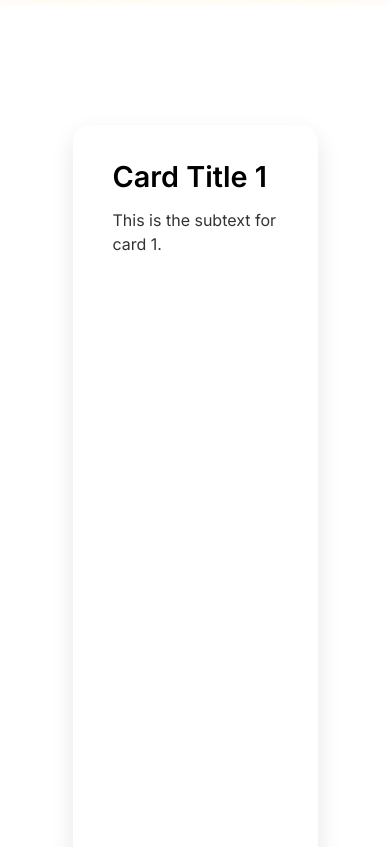
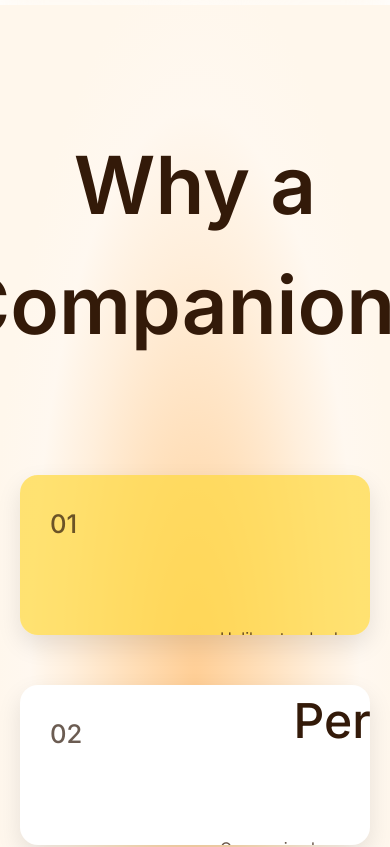
Before and after one commit to medhakg205/ieeecsclone, a React (Vite) app: page / in a window 390 px wide. Shown: the part 7280-8127 px from the top of the page. Built offline with nearby package versions, Linux system fonts and the light colour scheme; a web font is replaced by a local one.

Commit message:
Advantagessection updated

```diff
--- a/src/Components/Hero/Advantages.jsx
+++ b/src/Components/Hero/Advantages.jsx
@@ -4,20 +4,20 @@ import "./adv.css";
 
 const cardsData = [
   {
-    title: "Card Title 1",
-    text: "This is the subtext for card 1.",
+    title: "Empathy",
+    text: "Unlike standard virtual companions, Companion is based on a database of conversations\n from a professional support service. This means that it does not simply process\n information, but can truly listen, recognize subtle emotional signals, and offer support that is\n proven by real experience in helping people in a variety of life situations.",
   },
   {
-    title: "Card Title 2",
-    text: "This is the subtext for card 2.",
+    title: "Personalization",
+    text: "Companion learns from your interactions, adapting its communication style and\n recommendations to your individual needs and preferences. You recieve support that is\n tailored to you, helping you grow and develop at your own",
   },
   {
-    title: "Card Title 3",
-    text: "This is the subtext for card 3.",
+    title: "Availability",
+    text: "Companion is available 24/7, at any time of the day or night. You don't have to wait for\n someone to be free or in the mood to listen.Support and communication are always just a\n click or a voice command away.",
   },
   {
-    title: "Card Title 4",
-    text: "This is the subtext for card 4.",
+    title: "Confidentiality",
+    text: "All your conversations with your device are processed locally or using advanced\n encryption methods, ensuring that your conversations with your computer remain\n completely private. ",
   },
 ];
 
@@ -26,11 +26,13 @@ export default function CardStack() {
   const isInView = useInView(sectionRef, { once: true, margin: "-10% 0px" });
 
   return (
-    <div className="cards-section" ref={sectionRef}>
+    <section id="adv" className="cards-section" ref={sectionRef}>
+
+      <h1 className="section-heading">Why a Companion?</h1>
       {cardsData.map((card, index) => (
   <motion.div
     key={index}
-          className={`card ${index % 2 === 0 ? "white" : "yellow"}`}
+    className={`card ${index % 2 === 0 ? "yellow" : "white"}`}
     initial={{ y: 100, opacity: 0 }}
     animate={isInView ? { y: 0, opacity: 1 } : {}}
     transition={{
@@ -39,10 +41,16 @@ export default function CardStack() {
       ease: "easeOut",
     }}
   >
+    <div className="card-number">
+      {String(index + 1).padStart(2, "0")}
+    </div>
+    <div className="card-content">
       <h2>{card.title}</h2>
       <p>{card.text}</p>
+    </div>
   </motion.div>
 ))}
-    </div>
+
+    </section>
   );
 }
--- a/src/Components/Hero/FullSection.css
+++ b/src/Components/Hero/FullSection.css
@@ -3,7 +3,14 @@
   width: 100%;
   height: 100vh;
   overflow: hidden;
-  background: linear-gradient(135deg, #fff7e6, #ffd8a6);
+   background: radial-gradient(
+    ellipse at center,
+    rgba(255, 165, 60, 0.55) 0%,
+    rgba(255, 165, 60, 0.35) 25%,
+    rgba(255, 165, 60, 0.18) 45%,
+    rgba(255, 165, 60, 0.08) 60%,
+    #fff7ec 75%
+  );
   font-family: "Arial", sans-serif;
   color: #3b1f00; /* brown color for links */
 }
@@ -11,17 +18,18 @@
 .nav-links {
   position: absolute;
   top: 2rem;
-  right: 3rem;
+  right: 25rem;
   display: flex;
   flex-direction: column;
   gap: 0.5rem;
   z-index: 10;
+  line-height: 28px;
 }
 
 .nav-links a {
-  color: #3b1f00;
+  color:  rgba(62, 24, 6,0.8);
   text-decoration: none;
-  font-size: 1.1rem;
+  font-size: 2rem;
   transition: color 0.2s ease;
 }
 
@@ -34,22 +42,24 @@
   bottom: 0;
   left: 50%;
   transform: translateX(-50%);
-  font-size: 20vw; /* huge text */
-  font-weight: 900;
-  color: rgba(59, 31, 0, 0.1); /* subtle background text */
+  font-size: 20vw;
+  font-weight: 600;
+  color: rgba(62, 24, 6); /* subtle background text */
   pointer-events: none;
   user-select: none;
   white-space: nowrap;
+  letter-spacing: -10px;
 }
 
 .nav-video-wrapper {
   position: absolute;
-  top: 50%;
+  bottom:0%;
   left: 50%;
-  transform: translate(-50%, -50%);
+  transform: translateX(-50%);
+aspect-ratio: 16 / 9;
   z-index: 5;
-  width: 50%;
-  max-width: 600px;
+  width: 60%;
+  max-width: 250px;
   border-radius: 1rem;
   overflow: hidden;
   box-shadow: 0 20px 50px rgba(0,0,0,0.2);
@@ -60,12 +70,3 @@
   height: auto;
   display: block;
 }
-
-.credits {
-  position: absolute;
-  bottom: 1rem;
-  left: 2rem;
-  font-size: 0.7rem;
-  color: #3b1f00;
-  z-index: 10;
-}
--- a/src/Components/Hero/FullSection.jsx
+++ b/src/Components/Hero/FullSection.jsx
@@ -6,9 +6,9 @@ const NavSection = () => {
   return (
     <section className="nav-section">
       <div className="nav-links">
-        <a href="#about">about</a>
+        <a href="#solution">about</a>
         <a href="#functions">functions</a>
-        <a href="#advantages">advantages</a>
+        <a href="#adv">advantages</a>
         <a href="#for-whom">for whom</a>
         <a href="#how">how does it work</a>
         <a href="#technologies">technologies</a>
@@ -26,10 +26,6 @@ const NavSection = () => {
         />
       </div>
 
-      <div className="credits">
-        <p>“Designed by zaitsev.design and Uprock studio”</p>
-        <p>Built by CompanionTeam / Made in TapTop</p>
-      </div>
     </section>
   );
 };
--- a/src/Components/Hero/Navbar.jsx
+++ b/src/Components/Hero/Navbar.jsx
@@ -22,7 +22,7 @@ const opacity = useTransform(scrollYProgress, [0.6, 0.95], [0, 1]);
 >
   <a href="#solution">About</a>
   <a href="#functions">Functions</a>
-  <a href="#advantages">Advantages</a>
+  <a href="#adv">Advantages</a>
   <a href="#specs">Specifications</a>
   <a href="#preorder" className="cta">Pre-order</a>
 </motion.nav>
--- a/src/Components/Hero/adv.css
+++ b/src/Components/Hero/adv.css
@@ -3,18 +3,87 @@
   padding: 120px 20px;
   display: flex;
   flex-direction: column;
-  gap: 30px;
+  gap: 50px;
   align-items: center;
+  background: radial-gradient(
+    ellipse at center,
+    rgba(255, 165, 60, 0.55) 0%,
+    rgba(255, 165, 60, 0.35) 25%,
+    rgba(255, 165, 60, 0.18) 45%,
+    rgba(255, 165, 60, 0.08) 60%,
+    #fff7ec 75%
+  );
+}
+
+.section-heading {
+  font-size: 5rem;
+  font-weight: 600;
+  margin-bottom: 60px;
+  color: #331a09;
+  text-align: center;
 }
 
 .card {
-  width: 70%;
-  max-width: 600px;
-  padding: 30px 40px;
   border-radius: 18px;
   box-shadow: 0 10px 25px rgba(0, 0, 0, 0.1);
+  gap: 30px;
   transform: translateY(50px);
   opacity: 0;
+display: block;
+  position: relative;
+  text-align: center;
+  padding: 20px 0px;
+  width:100%;
+  max-width:100vw;
+}
+
+.card-number {
+  font-size: 2rem;
+  font-weight: 600;
+  color: rgba(0, 0, 0, 0.6);
+  flex-shrink: 0;
+  text-orientation: mixed;
+  margin-right: 20px;
+  position: absolute;
+  top: 30px;
+  left: 30px;
+
+  font-size: 1.6rem;
+  font-weight: 500;
+  color: rgba(44, 23, 8, 0.7);
+}
+
+.card-content {
+  display: flex;
+  flex-direction: column;
+  max-width: 680px;
+  margin: 0 auto;
+}
+
+.card-content h2 {
+  margin: 0 0 10px 0;
+  color: #331a09;
+  font-weight: 500;
+  margin-bottom: 2rem;
+  position: absolute;
+  transform: translateX(-50%);
+  margin: 0;
+  font-size: clamp(3rem, 6vw, 5rem);
+  top: 0px;
+  left: 450px;
+  text-align: left;
+}
+
+.card-content p {
+  margin: 0;
+  font-size: 1rem;
+  position: absolute;
+  top: 150px;
+  left: 200px;
+  text-align: left;
+  white-space: pre-line; /* respects \n characters */
+  line-height: 1.7;
+  color: rgba(51, 26, 9, 0.75);
 }
 
 .card.white {
@@ -22,17 +91,18 @@
 }
 
 .card.yellow {
-  background: #ffd93d;
+  background: rgba(255, 217, 61, 0.7);
 }
 
-.card h2 {
-  margin: 0 0 10px 0;
-  font-size: 1.8rem;
-  font-weight: 600;
+
+
+
+@media (max-width: 768px) {
+  .card {
+    padding: 50px 30px;
+    min-height: auto;
+    text-align: left;
+
+  }
+
 }
-
-.card p {
-  margin: 0;
-  font-size: 1rem;
-  opacity: 0.8;
-}
```
Lines whose indentation alone changed are shown as unchanged.
